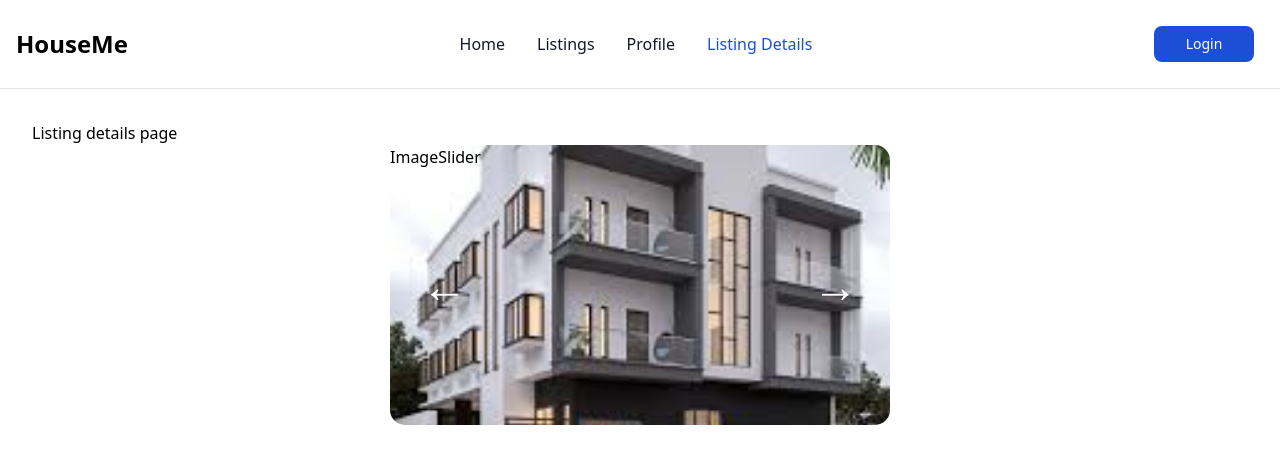
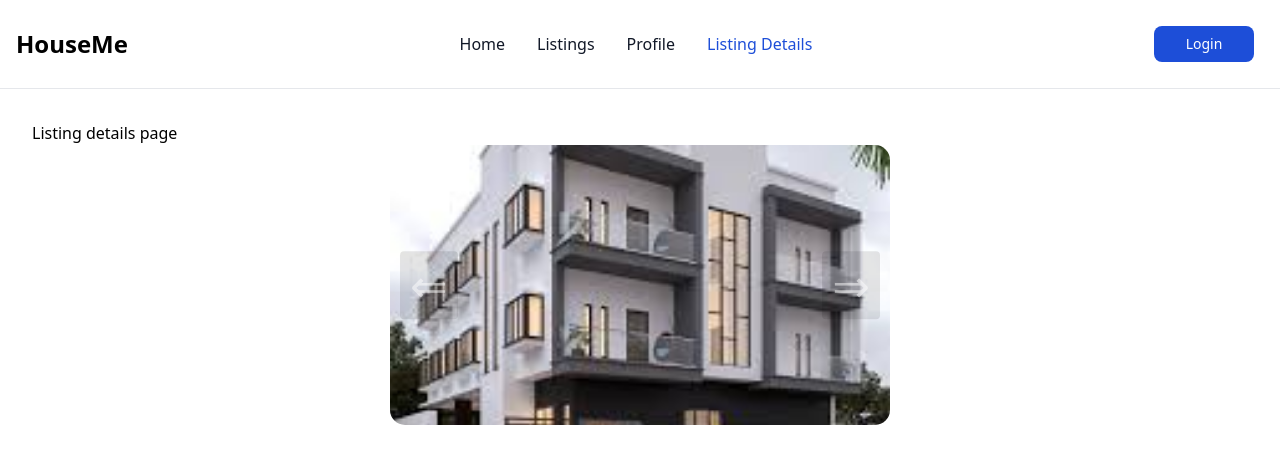
Before and after one commit to GT-HouseMe/frontend, a React (Vite) app: page /listingDetails in a window 1280 px wide. Shown: the top 464 px of the page. Built offline with nearby package versions, Linux system fonts and the light colour scheme.

Commit message:
ImageSlider complete

```diff
--- a/src/components/ImageSlider.tsx
+++ b/src/components/ImageSlider.tsx
@@ -1,14 +1,27 @@
 import { useState } from "react";
 import "../styles/ImageSlider.css";
 const ImageSlider = ({slides}) => {
-    const [currentIndex, setCurrentUser] = useState(0);
+    const [currentIndex, setCurrentIndex] = useState(0);
 
+    const goToPrevious = () => {
+        // our current index is 0, so this is the first slide
+        const isFirstSlide = currentIndex === 0;
+        // if first slide, go to last slide, else go to previous slide
+        const newIndex = isFirstSlide ? slides.length - 1 : currentIndex - 1;
+        setCurrentIndex(newIndex)
+    };
+    const goToNext = () => {
+        const isLastSlide = currentIndex === slides.length - 1;
+        // if last slide, go to first slide, else go to next slide
+        const newIndex = isLastSlide ? 0 : currentIndex + 1;
+        setCurrentIndex(newIndex)
+    }
 
     return (
         <div className="sliderStyles">
-            <div className="leftArrow">←</div>
-            <div className="rightArrow">→</div>
-            <div className="slideStyles" style={{backgroundImage: `url(${slides[currentIndex].img})`}}>ImageSlider</div>
+            <div className="sliderButton leftArrow" onClick={goToPrevious}>&#8656;</div>
+            <div className="sliderButton rightArrow" onClick={goToNext}>&#8658;</div>
+            <div className="slideStyles" style={{backgroundImage: `url(${slides[currentIndex].img})`}}></div>
         </div>
     )
 }
--- a/src/styles/imageSlider.css
+++ b/src/styles/imageSlider.css
@@ -10,23 +10,26 @@
     background-position: center;
     background-size: cover;
 }
-.leftArrow {
+.sliderButton {
     position: absolute;
     top: 50%;
     transform: translate(0, -50%);
-    left: 32px;
     font-size: 45px;
-    color: white;
+    color: rgba(255, 255, 255, 0.5);
     z-index: 1;
     cursor: pointer;
+    border-radius: .25rem;
+    padding: 0 10px;
+    background-color: rgba(0, 0, 0, 0.1);
 }
-.rightArrow {
-    position: absolute;
-    top: 50%;
-    transform: translate(0, -50%);
-    right: 32px;
-    font-size: 45px;
+.sliderButton:hover,
+.sliderButton:focus {
     color: white;
-    z-index: 1;
-    cursor: pointer;
+    background-color: rgba(0, 0, 0, 0.2);
 }
+.sliderButton.leftArrow {
+    left: 10px;
+}
+.sliderButton.rightArrow {
+    right: 10px;
+}
```
